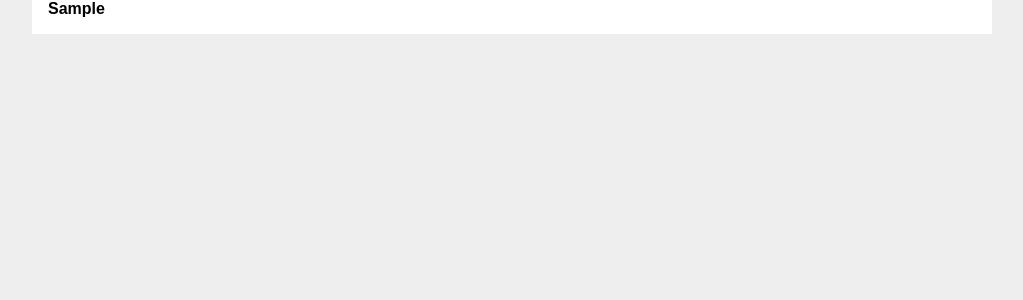
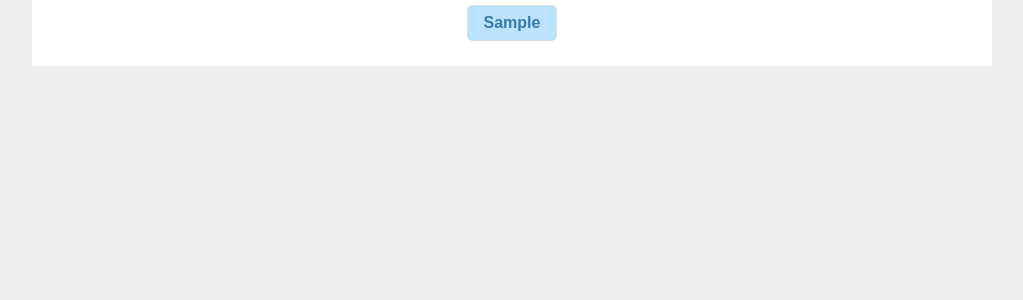
Before and after one commit to carlosfelgueiras/bd-projeto, a Flask app: template app/templates/paged.html in a window 1280 px wide. Shown: the part 51-351 px from the top of the page, without its empty margins (128-1151 px from the left). Run offline with Flask 3, Linux system fonts and the light colour scheme; the template is opened without the code that fills it: most values are stand-ins (such as "Sample title", 1, 10 or a date in 2020); some libraries are stand-ins or nearby versions.

Commit message:
style: pagination bar

```diff
--- a/app/static/style.css
+++ b/app/static/style.css
@@ -185,6 +185,7 @@ thead th {
 .pagination {
   display: inline-block;
   text-align: center;
+  margin: 5px
 }
 
 .pagination a {
@@ -198,13 +199,20 @@ thead th {
 }
 
 .pagination a.active {
-  background-color: #377ba8;
-  color: white;
+  background-color: #bae2fd;
+  color: #377ba8;
   border-radius: 5px;
   border: 1px solid #ddd;
 }
 
-.pagination a:hover:not(.active) {background-color: #ddd;}
+.pagination a.etc {
+  .pagination a.active {
+    background-color: #bebebe;
+    color: white;
+    border-radius: 5px;
+    border: 1px solid #ddd;
+  }
+}
 
 .pagination a:first-child {
   border-top-left-radius: 5px;
@@ -215,3 +223,5 @@ thead th {
   border-top-right-radius: 5px;
   border-bottom-right-radius: 5px;
 }
+
+.pagination a:hover:not(.active) {background-color: #ddd;}
--- a/app/templates/paged.html
+++ b/app/templates/paged.html
@@ -1,14 +1,23 @@
 {% extends 'base.html' %} {% block title %} {% endblock %} {% block header %}{%
 endblock %} {% block content %}
-<div>
-  {% if p > 2 %}<a href="{{ url_for('products_index', p=1)}}">1</a>...{% endif
-  %}{% if p > 1 %}<a href="{{ url_for('products_index', p=p-1)}}">{{p-1}}</a>{%
-  endif%}
-  <b>{{ p }}</b>
-  {% if p < last_p %}<a href="{{ url_for('products_index', p=p+1)}}">{{p+1}}</a
-  >{% endif %}{% if p < last_p-1 %}...<a
-    href="{{ url_for('products_index', p=last_p)}}"
-    >{{last_p}}</a
-  >{% endif %}
+<div style="text-align:center">
+  <div class="pagination">
+    {% if p > 2 %}
+      <a href="{{ url_for('products_index', p=1)}}">1</a>
+      <a class="etc">...</a>
+    {% endif%}
+    {% if p > 1 %}
+      <a href="{{ url_for('products_index', p=p-1)}}">{{p-1}}</a>
+    {%endif%}
+      <b>
+      <a class="active">{{p}}</a>
+      </b>
+    {% if p < last_p %}
+      <a href="{{ url_for('products_index', p=p+1)}}">{{p+1}}</a>
+    {% endif %}{% if p < last_p-1 %}
+      <a class="etc">...</a>
+      <a href="{{ url_for('products_index', p=last_p)}}">{{last_p}}</a>
+    {% endif %}
+  </div>
 </div>
 {% block list %}{% endblock %} {% endblock %}
```
